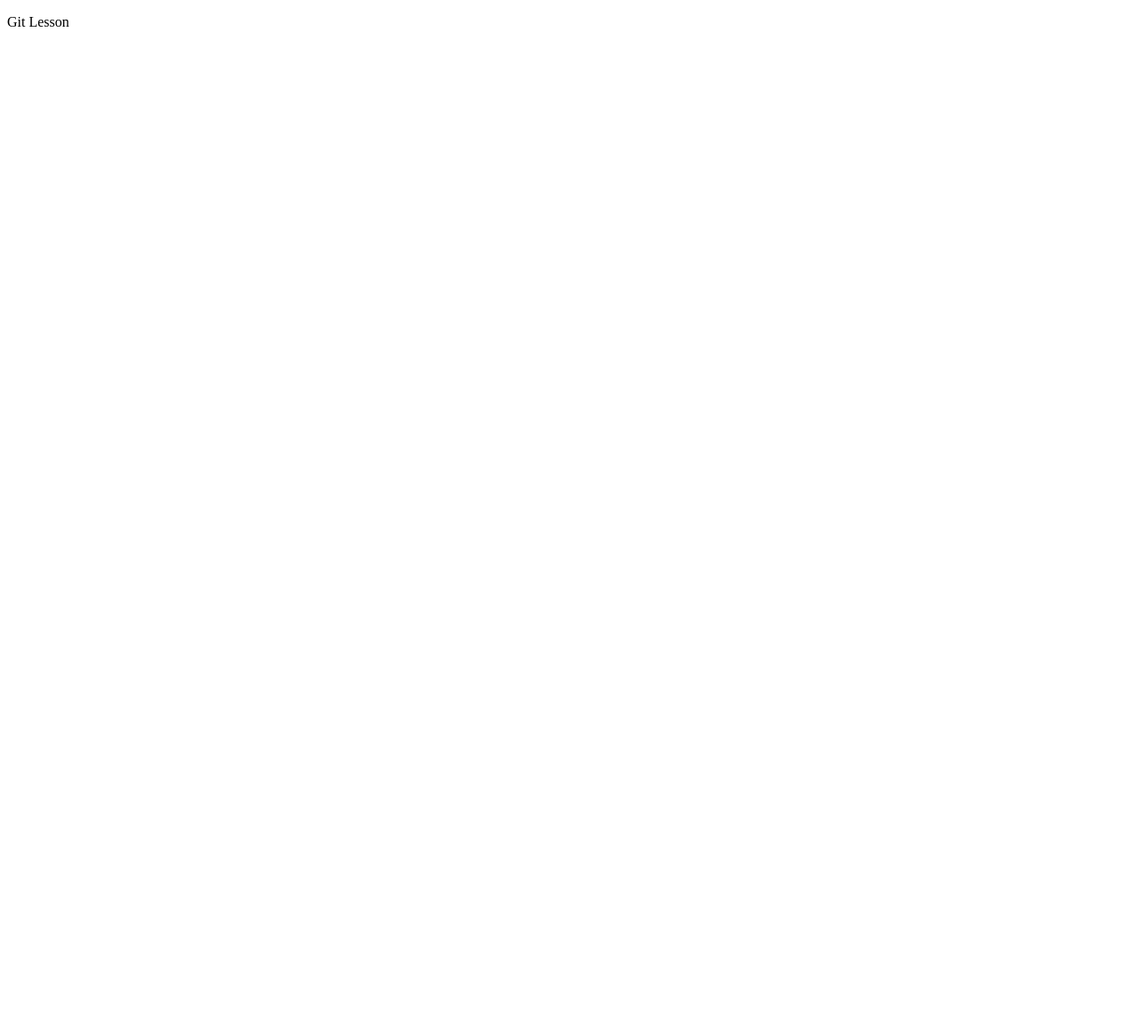
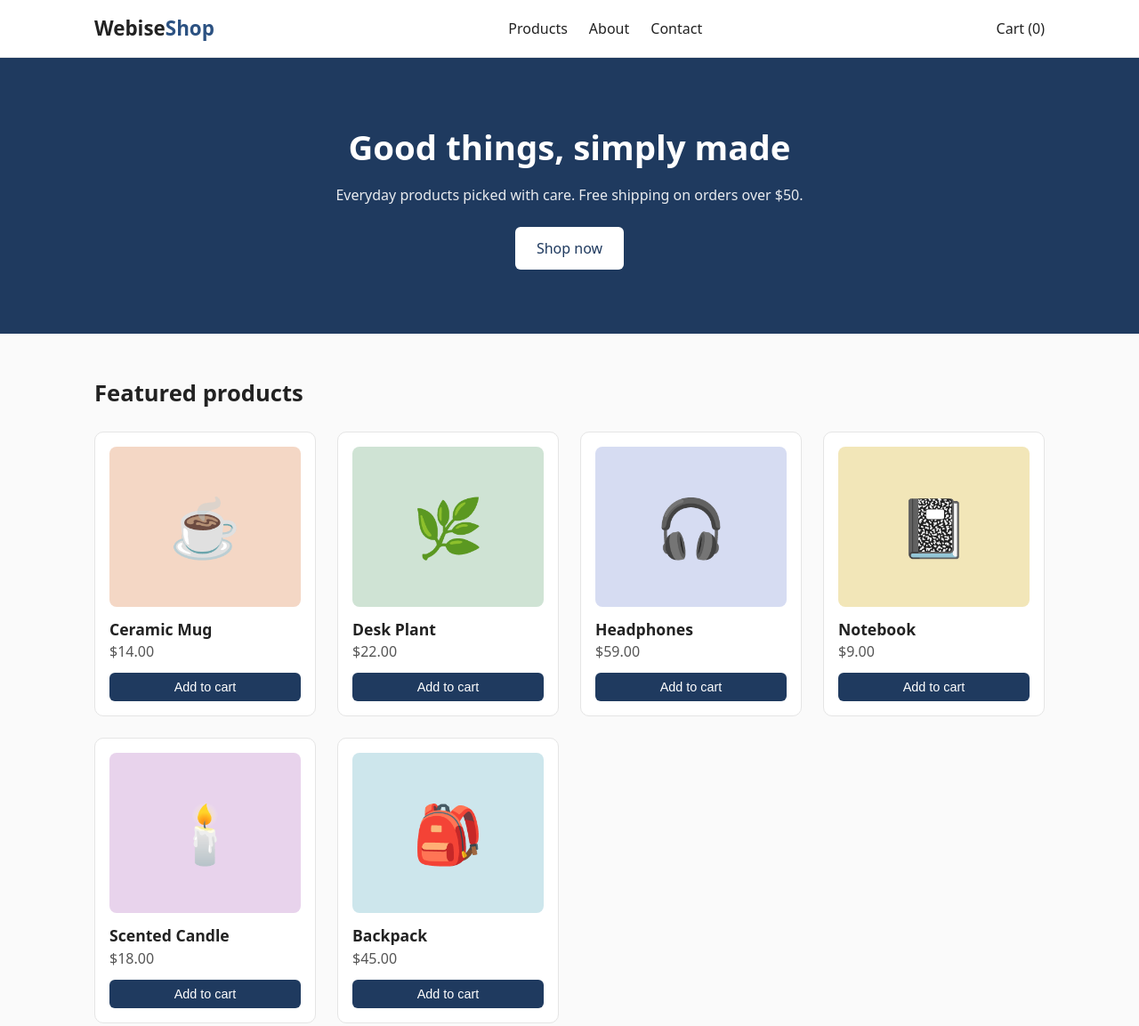
Before and after one commit to Kudrynskyi/site, a plain HTML site: page index.html in a window 1280 px wide. Shown: the top 1153 px of the page at 89% size. Before the commit the page ends 800 px from the top, so only its background shows below. Drawn offline with Linux system fonts and the light colour scheme; files that its build step writes are made by us from their sources.

Commit message:
Fix index.html errors and build shop homepage
Fix unclosed html/body tags, charset typo and wrong stylesheet path.
Add header, hero, product grid and footer with responsive styles.

Co-Authored-By: Claude Opus 5.5 <noreply@anthropic.com>
Claude-Session: https://claude.ai/code/session_01LsR1tmjhhKE93akFAr5hYj

```diff
--- a/index.html
+++ b/index.html
@@ -1,13 +1,98 @@
 <!DOCTYPE html>
-<html
+<html lang="en">
 <head>
-<meta charset = "UTF- 8">
-<title>
-Document
-</title>
-<link rel ="stylesheet" href="css/style.css">
+  <meta charset="UTF-8">
+  <meta name="viewport" content="width=device-width, initial-scale=1.0">
+  <title>Webise Shop</title>
+  <link rel="stylesheet" href="style.css">
 </head>
 <body>
-<p> Git Lesson</p>
-</body
-</html
+
+  <header class="site-header">
+    <div class="container header-inner">
+      <a href="#" class="logo">Webise<span>Shop</span></a>
+      <nav class="nav">
+        <a href="#products">Products</a>
+        <a href="#about">About</a>
+        <a href="#contact">Contact</a>
+      </nav>
+      <a href="#" class="cart">Cart (0)</a>
+    </div>
+  </header>
+
+  <section class="hero">
+    <div class="container">
+      <h1>Good things, simply made</h1>
+      <p>Everyday products picked with care. Free shipping on orders over $50.</p>
+      <a href="#products" class="btn">Shop now</a>
+    </div>
+  </section>
+
+  <main id="products" class="container">
+    <h2 class="section-title">Featured products</h2>
+
+    <div class="product-grid">
+      <article class="product">
+        <div class="product-image" style="background:#f4d7c5">☕</div>
+        <h3>Ceramic Mug</h3>
+        <p class="price">$14.00</p>
+        <button class="btn btn-small">Add to cart</button>
+      </article>
+
+      <article class="product">
+        <div class="product-image" style="background:#cfe3d4">🌿</div>
+        <h3>Desk Plant</h3>
+        <p class="price">$22.00</p>
+        <button class="btn btn-small">Add to cart</button>
+      </article>
+
+      <article class="product">
+        <div class="product-image" style="background:#d6dcf2">🎧</div>
+        <h3>Headphones</h3>
+        <p class="price">$59.00</p>
+        <button class="btn btn-small">Add to cart</button>
+      </article>
+
+      <article class="product">
+        <div class="product-image" style="background:#f2e6b8">📓</div>
+        <h3>Notebook</h3>
+        <p class="price">$9.00</p>
+        <button class="btn btn-small">Add to cart</button>
+      </article>
+
+      <article class="product">
+        <div class="product-image" style="background:#e8d3ec">🕯️</div>
+        <h3>Scented Candle</h3>
+        <p class="price">$18.00</p>
+        <button class="btn btn-small">Add to cart</button>
+      </article>
+
+      <article class="product">
+        <div class="product-image" style="background:#cde6ec">🎒</div>
+        <h3>Backpack</h3>
+        <p class="price">$45.00</p>
+        <button class="btn btn-small">Add to cart</button>
+      </article>
+    </div>
+  </main>
+
+  <footer class="site-footer">
+    <div class="container footer-inner">
+      <div id="about">
+        <h4>About</h4>
+        <p>A small online shop for useful, well-made things.</p>
+      </div>
+      <div id="contact">
+        <h4>Contact</h4>
+        <p>hello@example.com</p>
+      </div>
+      <div>
+        <h4>Follow</h4>
+        <p><a href="#">Instagram</a> · <a href="#">Facebook</a></p>
+      </div>
+    </div>
+    <p class="copyright">© 2026 Webise Shop</p>
+  </footer>
+
+</body>
+</html>
--- a/style.css
+++ b/style.css
@@ -0,0 +1,190 @@
+/* ---------- Basics ---------- */
+* {
+  box-sizing: border-box;
+  margin: 0;
+  padding: 0;
+}
+
+body {
+  font-family: system-ui, -apple-system, "Segoe UI", Roboto, sans-serif;
+  color: #222;
+  background: #fafafa;
+  line-height: 1.5;
+}
+
+a {
+  color: inherit;
+  text-decoration: none;
+}
+
+.container {
+  max-width: 1100px;
+  margin: 0 auto;
+  padding: 0 16px;
+}
+
+/* ---------- Buttons ---------- */
+.btn {
+  display: inline-block;
+  background: #1f3a5f;
+  color: #fff;
+  border: none;
+  border-radius: 6px;
+  padding: 12px 24px;
+  font-size: 1rem;
+  cursor: pointer;
+}
+
+.btn:hover {
+  background: #2c5282;
+}
+
+.btn-small {
+  padding: 8px 16px;
+  font-size: 0.9rem;
+  width: 100%;
+}
+
+/* ---------- Header ---------- */
+.site-header {
+  background: #fff;
+  border-bottom: 1px solid #e5e5e5;
+  position: sticky;
+  top: 0;
+  z-index: 10;
+}
+
+.header-inner {
+  display: flex;
+  align-items: center;
+  justify-content: space-between;
+  height: 64px;
+  gap: 16px;
+}
+
+.logo {
+  font-size: 1.4rem;
+  font-weight: 700;
+}
+
+.logo span {
+  color: #2c5282;
+}
+
+.nav {
+  display: flex;
+  gap: 24px;
+}
+
+.nav a:hover,
+.cart:hover {
+  color: #2c5282;
+}
+
+/* ---------- Hero ---------- */
+.hero {
+  background: #1f3a5f;
+  color: #fff;
+  text-align: center;
+  padding: 72px 0;
+}
+
+.hero h1 {
+  font-size: 2.4rem;
+  margin-bottom: 12px;
+}
+
+.hero p {
+  margin-bottom: 24px;
+  opacity: 0.9;
+}
+
+.hero .btn {
+  background: #fff;
+  color: #1f3a5f;
+}
+
+/* ---------- Products ---------- */
+.section-title {
+  margin: 48px 0 24px;
+  font-size: 1.6rem;
+}
+
+.product-grid {
+  display: grid;
+  grid-template-columns: repeat(auto-fill, minmax(220px, 1fr));
+  gap: 24px;
+  margin-bottom: 64px;
+}
+
+.product {
+  background: #fff;
+  border: 1px solid #e5e5e5;
+  border-radius: 10px;
+  padding: 16px;
+  transition: box-shadow 0.2s;
+}
+
+.product:hover {
+  box-shadow: 0 6px 20px rgba(0, 0, 0, 0.08);
+}
+
+.product-image {
+  height: 180px;
+  border-radius: 8px;
+  display: flex;
+  align-items: center;
+  justify-content: center;
+  font-size: 4rem;
+  margin-bottom: 12px;
+}
+
+.product h3 {
+  font-size: 1.1rem;
+}
+
+.price {
+  color: #555;
+  margin-bottom: 12px;
+}
+
+/* ---------- Footer ---------- */
+.site-footer {
+  background: #222;
+  color: #ccc;
+  padding-top: 40px;
+}
+
+.footer-inner {
+  display: grid;
+  grid-template-columns: repeat(auto-fit, minmax(200px, 1fr));
+  gap: 24px;
+}
+
+.site-footer h4 {
+  color: #fff;
+  margin-bottom: 8px;
+}
+
+.site-footer a:hover {
+  color: #fff;
+}
+
+.copyright {
+  text-align: center;
+  border-top: 1px solid #333;
+  margin-top: 32px;
+  padding: 16px;
+  font-size: 0.85rem;
+}
+
+/* ---------- Phones ---------- */
+@media (max-width: 600px) {
+  .nav {
+    display: none;
+  }
+
+  .hero h1 {
+    font-size: 1.8rem;
+  }
+}
```
